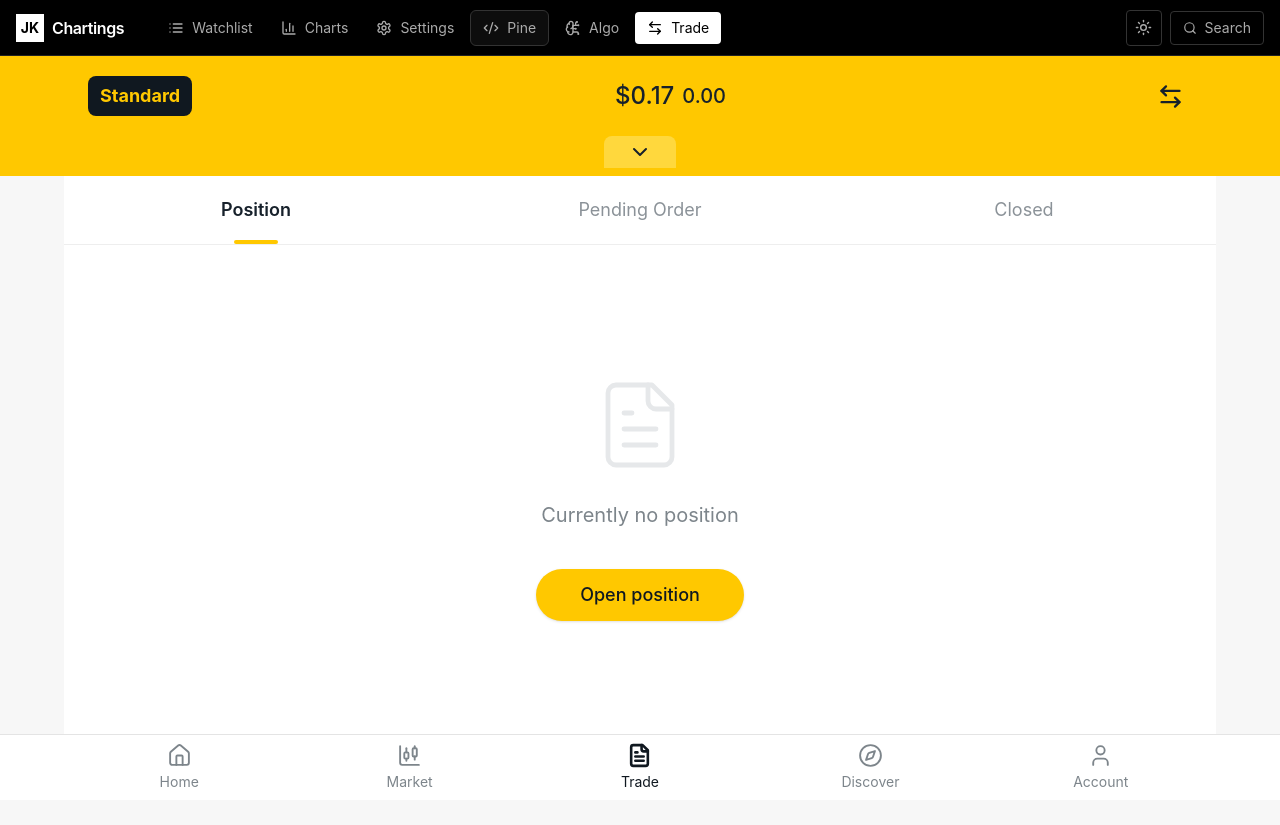
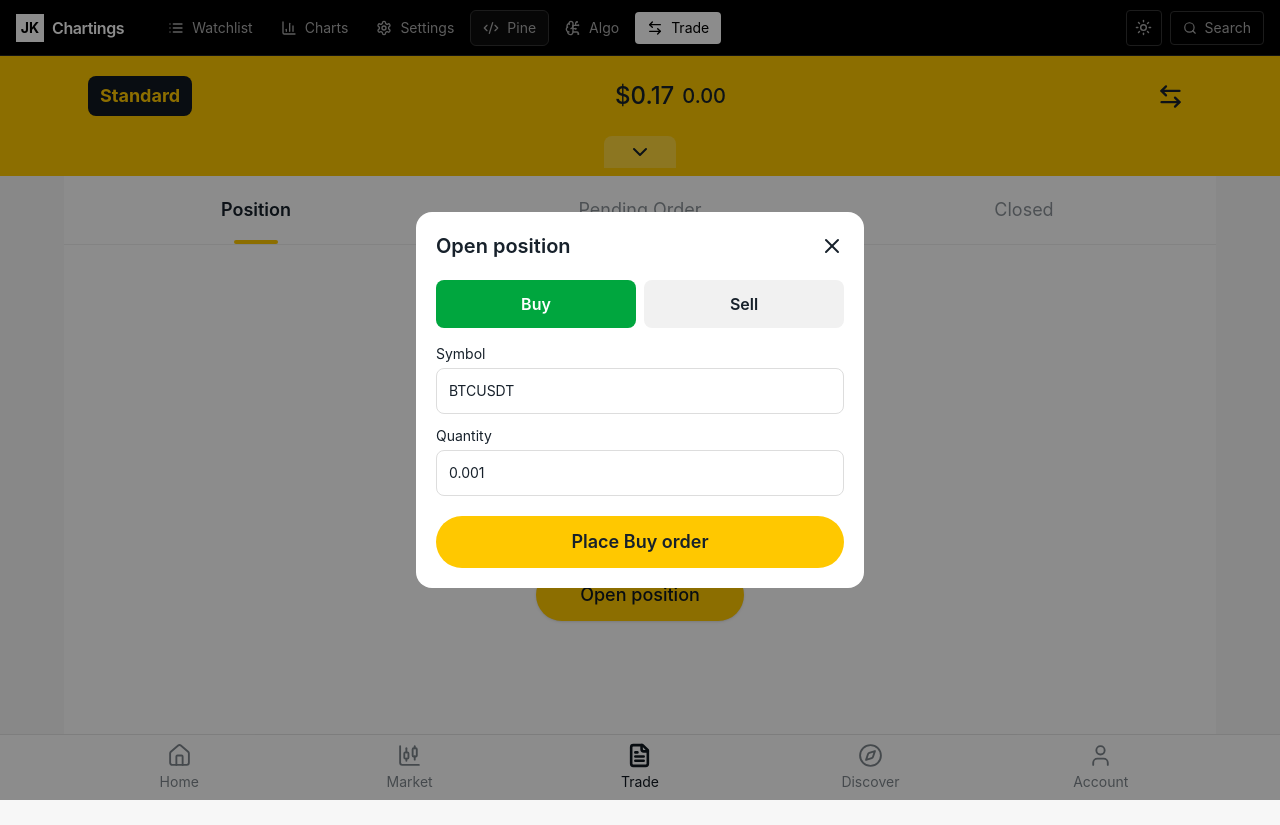
Before and after one commit to nipul830/Jk-chartings, a Next.js app: page /Jk-chartings/trade in a window 1280 px wide. Both pictures are taken after a click on the button "Open position". Built offline with nearby package versions, Linux system fonts and the light colour scheme.

Commit message:
Add Trade page interactions

```diff
--- a/src/app/trade/page.tsx
+++ b/src/app/trade/page.tsx
@@ -1,98 +1,112 @@
 "use client";
 
+import { useState } from "react";
 import {
-  ArrowLeftRight,
-  ChevronDown,
-  FileText,
-  Compass,
-  Home,
-  User,
-  CandlestickChart,
+  ArrowLeftRight, ChevronDown, FileText, Compass, Home, User,
+  CandlestickChart, X, TrendingUp, TrendingDown
 } from "lucide-react";
 
+type Tab = "Position" | "Pending Order" | "Closed";
+type OrderSide = "Buy" | "Sell";
+
 export default function TradePage() {
+  const [tab, setTab] = useState<Tab>("Position");
+  const [openOrder, setOpenOrder] = useState(false);
+  const [side, setSide] = useState<OrderSide>("Buy");
+  const [symbol, setSymbol] = useState("BTCUSDT");
+  const [quantity, setQuantity] = useState("0.001");
+  const [orders, setOrders] = useState<{side: OrderSide; symbol: string; quantity: string; status: string}[]>([]);
+
+  const placeOrder = () => {
+    if (!symbol.trim() || !quantity || Number(quantity) <= 0) return;
+    setOrders((current) => [
+      ...current,
+      { side, symbol: symbol.trim().toUpperCase(), quantity, status: "Open" },
+    ]);
+    setOpenOrder(false);
+    setTab("Position");
+  };
+
+  const tabs: Tab[] = ["Position", "Pending Order", "Closed"];
+
   return (
     <main className="min-h-[calc(100vh-56px)] bg-[#f7f7f7] text-[#17212b] pb-20">
       <section className="bg-[#ffc800]">
         <div className="mx-auto flex h-20 max-w-6xl items-center justify-between px-4 sm:px-6">
-          <button className="rounded-lg bg-[#101820] px-3 py-1.5 text-lg font-bold text-[#ffc800]">
-            Standard
-          </button>
-
-          <div className="flex items-center gap-2 text-2xl font-medium">
-            <span>$0.17</span>
-            <span className="text-xl">0.00</span>
-          </div>
-
-          <button
-            type="button"
-            aria-label="Switch account"
-            className="rounded-lg p-2 hover:bg-black/10"
-          >
-            <ArrowLeftRight size={27} />
-          </button>
+          <button type="button" className="rounded-lg bg-[#101820] px-3 py-1.5 text-lg font-bold text-[#ffc800]">Standard</button>
+          <div className="flex items-center gap-2 text-2xl font-medium"><span>$0.17</span><span className="text-xl">0.00</span></div>
+          <button type="button" aria-label="Switch account" className="rounded-lg p-2 hover:bg-black/10"><ArrowLeftRight size={27} /></button>
         </div>
-
         <div className="flex justify-center pb-2">
-          <button
-            type="button"
-            aria-label="Expand account panel"
-            className="rounded-t-lg bg-[#ffd83d] px-6 py-1"
-          >
-            <ChevronDown size={24} />
-          </button>
+          <button type="button" aria-label="Expand account panel" className="rounded-t-lg bg-[#ffd83d] px-6 py-1"><ChevronDown size={24} /></button>
         </div>
       </section>
 
       <section className="mx-auto max-w-6xl bg-white">
         <div className="grid grid-cols-3 border-b border-[#eee]">
-          {["Position", "Pending Order", "Closed"].map((tab, index) => (
-            <button
-              key={tab}
-              type="button"
-              className={`relative py-5 text-center text-base sm:text-lg ${index === 0 ? "font-semibold text-[#17212b]" : "text-[#8b9298]"}`}
-            >
-              {tab}
-              {index === 0 && (
-                <span className="absolute bottom-0 left-1/2 h-1 w-11 -translate-x-1/2 rounded-full bg-[#ffc800]" />
-              )}
+          {tabs.map((item) => (
+            <button key={item} type="button" onClick={() => setTab(item)}
+              className={`relative py-5 text-center text-base sm:text-lg ${tab === item ? "font-semibold text-[#17212b]" : "text-[#8b9298]"}`}>
+              {item}
+              {tab === item && <span className="absolute bottom-0 left-1/2 h-1 w-11 -translate-x-1/2 rounded-full bg-[#ffc800]" />}
             </button>
           ))}
         </div>
 
         <div className="flex min-h-[calc(100vh-300px)] flex-col items-center justify-center px-6 py-20">
-          <div className="mb-5 flex h-28 w-28 items-center justify-center text-[#e6e8ea]">
-            <FileText size={96} strokeWidth={1.2} />
-          </div>
-
-          <p className="mb-10 text-xl text-[#7d858b]">Currently no position</p>
-
-          <button
-            type="button"
-            className="rounded-full bg-[#ffc800] px-11 py-3 text-lg font-medium text-[#101820] shadow-sm transition hover:bg-[#f2bc00]"
-          >
-            Open position
-          </button>
+          {tab === "Position" && orders.length > 0 ? (
+            <div className="w-full max-w-xl space-y-3">
+              {orders.map((order, index) => (
+                <div key={index} className="flex items-center justify-between rounded-xl border border-[#e7e7e7] bg-white p-4 shadow-sm">
+                  <div className="flex items-center gap-3">
+                    {order.side === "Buy" ? <TrendingUp className="text-green-600" /> : <TrendingDown className="text-red-600" />}
+                    <div><p className="font-semibold">{order.symbol}</p><p className="text-sm text-[#7d858b]">{order.quantity} • {order.side}</p></div>
+                  </div>
+                  <span className="rounded-full bg-[#eef8ee] px-3 py-1 text-sm">{order.status}</span>
+                </div>
+              ))}
+              <button type="button" onClick={() => setOpenOrder(true)} className="mx-auto block rounded-full bg-[#ffc800] px-11 py-3 text-lg font-medium">Open position</button>
+            </div>
+          ) : (
+            <>
+              <div className="mb-5 flex h-28 w-28 items-center justify-center text-[#e6e8ea]"><FileText size={96} strokeWidth={1.2} /></div>
+              <p className="mb-10 text-xl text-[#7d858b]">
+                {tab === "Position" ? "Currently no position" : tab === "Pending Order" ? "Currently no pending order" : "Currently no closed position"}
+              </p>
+              {tab === "Position" && (
+                <button type="button" onClick={() => setOpenOrder(true)} className="rounded-full bg-[#ffc800] px-11 py-3 text-lg font-medium text-[#101820] shadow-sm transition hover:bg-[#f2bc00]">Open position</button>
+              )}
+            </>
+          )}
         </div>
       </section>
 
+      {openOrder && (
+        <div className="fixed inset-0 z-[60] flex items-end justify-center bg-black/45 sm:items-center">
+          <div className="w-full max-w-md rounded-t-2xl bg-white p-5 sm:rounded-2xl">
+            <div className="mb-5 flex items-center justify-between">
+              <h2 className="text-xl font-semibold">Open position</h2>
+              <button type="button" onClick={() => setOpenOrder(false)} aria-label="Close"><X /></button>
+            </div>
+            <div className="mb-4 grid grid-cols-2 gap-2">
+              <button type="button" onClick={() => setSide("Buy")} className={`rounded-lg py-3 font-semibold ${side === "Buy" ? "bg-green-600 text-white" : "bg-[#f1f1f1]"}`}>Buy</button>
+              <button type="button" onClick={() => setSide("Sell")} className={`rounded-lg py-3 font-semibold ${side === "Sell" ? "bg-red-600 text-white" : "bg-[#f1f1f1]"}`}>Sell</button>
+            </div>
+            <label className="mb-3 block text-sm">Symbol
+              <input value={symbol} onChange={(e) => setSymbol(e.target.value)} className="mt-1 w-full rounded-lg border border-[#ddd] px-3 py-3 outline-none focus:border-[#999]" />
+            </label>
+            <label className="mb-5 block text-sm">Quantity
+              <input type="number" min="0.000001" step="any" value={quantity} onChange={(e) => setQuantity(e.target.value)} className="mt-1 w-full rounded-lg border border-[#ddd] px-3 py-3 outline-none focus:border-[#999]" />
+            </label>
+            <button type="button" onClick={placeOrder} className="w-full rounded-full bg-[#ffc800] py-3 text-lg font-semibold">Place {side} order</button>
+          </div>
+        </div>
+      )}
+
       <nav className="fixed bottom-0 left-0 right-0 z-50 border-t border-[#e4e4e4] bg-white">
         <div className="mx-auto grid max-w-6xl grid-cols-5">
-          {[
-            { label: "Home", icon: Home },
-            { label: "Market", icon: CandlestickChart },
-            { label: "Trade", icon: FileText, active: true },
-            { label: "Discover", icon: Compass },
-            { label: "Account", icon: User },
-          ].map(({ label, icon: Icon, active }) => (
-            <button
-              key={label}
-              type="button"
-              className={`flex flex-col items-center gap-1 py-2 text-xs sm:text-sm ${active ? "text-[#101820]" : "text-[#7d858b]"}`}
-            >
-              <Icon size={25} strokeWidth={active ? 2.5 : 1.8} />
-              <span>{label}</span>
-            </button>
+          {[{label:"Home",icon:Home},{label:"Market",icon:CandlestickChart},{label:"Trade",icon:FileText,active:true},{label:"Discover",icon:Compass},{label:"Account",icon:User}].map(({label,icon:Icon,active}) => (
+            <button key={label} type="button" className={`flex flex-col items-center gap-1 py-2 text-xs sm:text-sm ${active ? "text-[#101820]" : "text-[#7d858b]"}`}><Icon size={25} strokeWidth={active ? 2.5 : 1.8}/><span>{label}</span></button>
           ))}
         </div>
       </nav>
```
